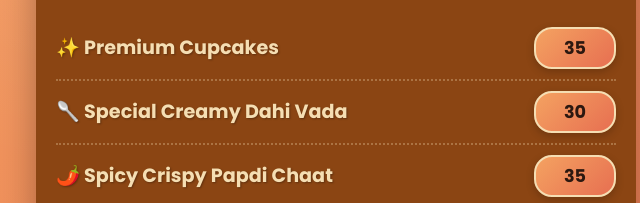
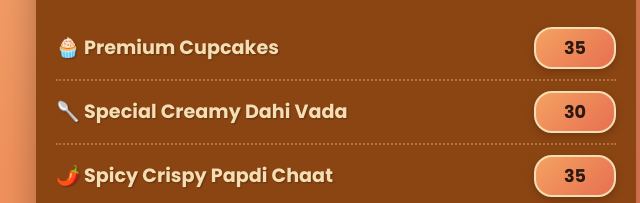
Before and after one commit to mohdhaider07/aqsa-zeya-menu, a plain HTML site: page index.html in a window 1280 px wide. Shown: the part 441-644 px from the top of the page, 304-944 px from the left. Drawn offline with nearby package versions, Linux system fonts and the light colour scheme.

Commit message:
cup cake icon added

```diff
--- a/index.html
+++ b/index.html
@@ -524,7 +524,7 @@
       </div>
 
       <div class="menu-section">
-        <div class="menu-item"><span>✨ Premium Cupcakes</span><span>35</span></div>
+        <div class="menu-item"><span>🧁 Premium Cupcakes</span><span>35</span></div>
         <div class="menu-item"><span>🥄 Special Creamy Dahi Vada</span><span>30</span></div>
         <div class="menu-item"><span>🌶️ Spicy Crispy Papdi Chaat</span><span>35</span></div>
 
```
